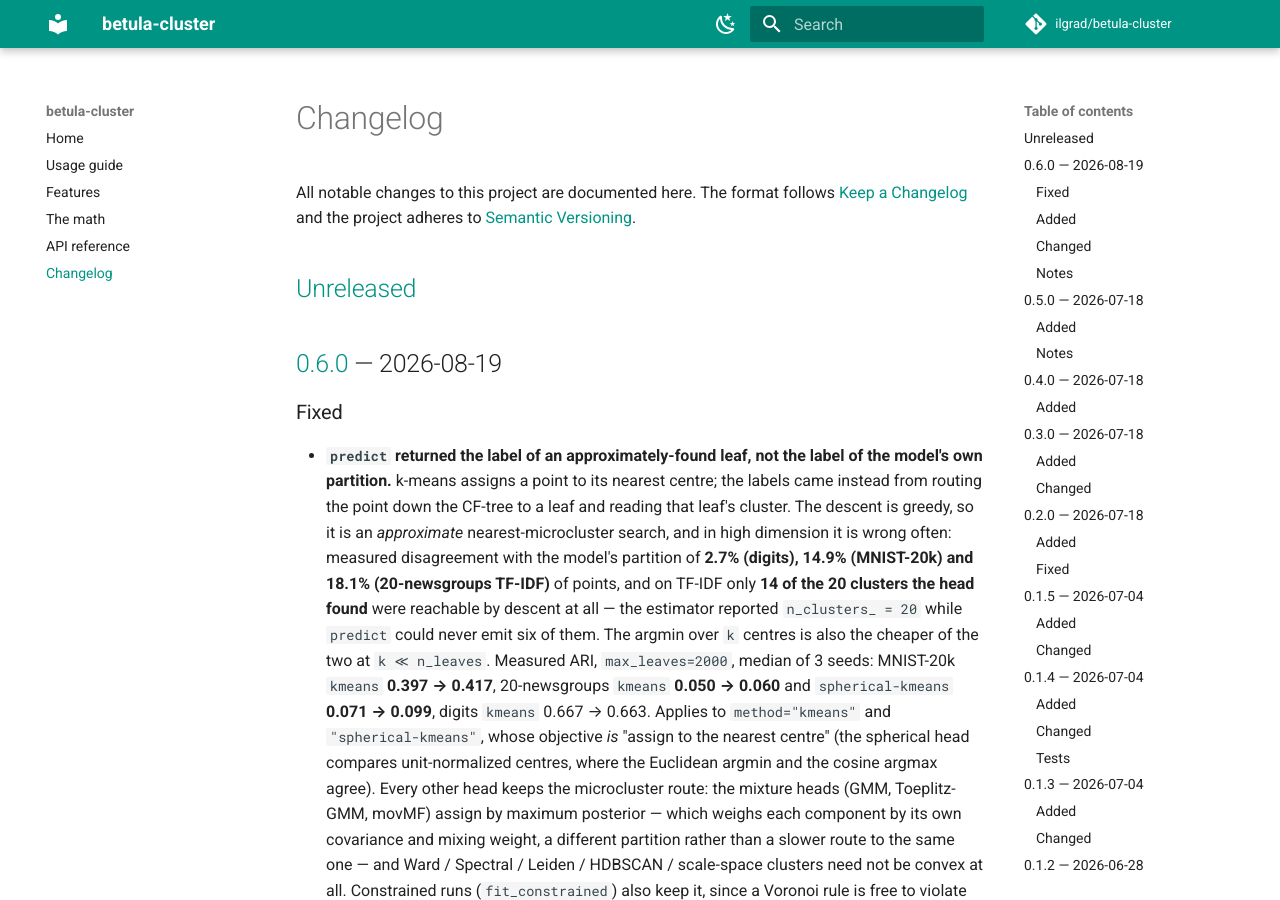
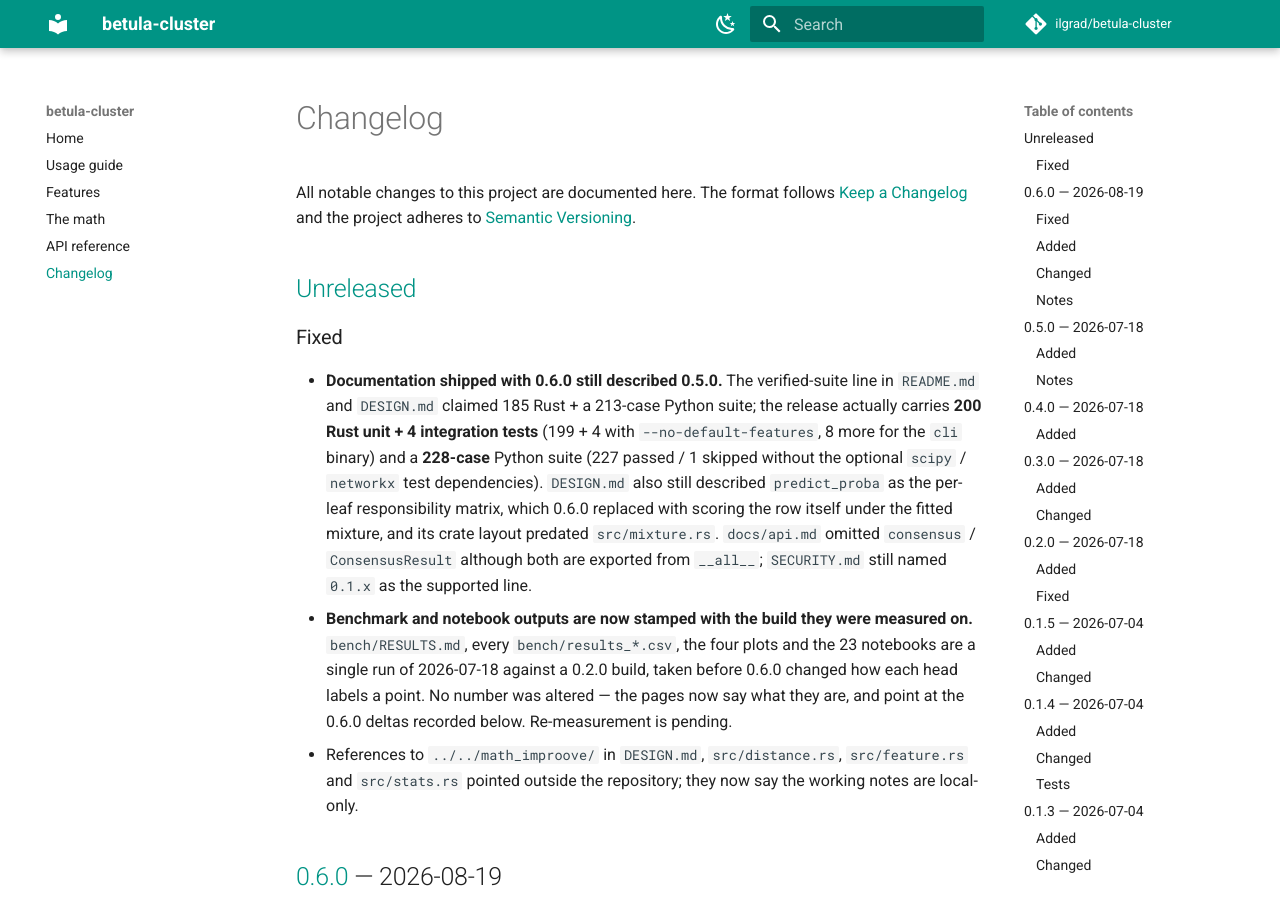
Before and after one commit to ilgrad/betula-cluster, an MkDocs documentation site: the page built from docs/changelog.md, in a window 1280 px wide and 900 px high. Built offline with MkDocs 1.6.1 and Material for MkDocs 9.7.7, drawn with Linux system fonts in a browser that asks for light colours; comment, search, counter and statistics services are not loaded.

Commit message:
docs: actualize the shipped documentation for 0.6.0
The 0.6.0 cycle updated CHANGELOG, MATH, FEATURES and USAGE but touched README
by exactly two lines (the BibTeX version), and DESIGN, RESULTS and the notebooks
not at all. So the release shipped a README claiming a 213-case Python suite and
185 Rust tests, and a DESIGN describing predict_proba as the per-leaf
responsibility matrix that 0.6.0 had replaced.

Counts now come from a run of the gate, not from memory: 200 Rust lib + 4
integration tests (199 + 4 serial, 8 more for the cli binary) and a 228-case
Python suite -- 227 passed with 1 skipped when the optional scipy/networkx test
dependencies are absent, 228 passed with them.

Corrected as wrong rather than merely stale: predict_proba scores the row under
the fitted mixture, not its leaf; the crate layout predated src/mixture.rs and
listed 7 of the 14 clustering modules; the rebuild description predated the
leaf-budget targeting; docs/api.md omitted consensus and ConsensusResult though
both are exported from __all__; SECURITY.md still named 0.1.x as supported.

References to ../../math_improove/ resolved outside the repository -- three of
them are module doc comments that ship in the published crate docs. They now say
the working notes are local-only, which is what they are.

No measured number was altered. Every bench table, CSV, plot and notebook output
is one run of 2026-07-18 against a 0.2.0 build, taken before 0.6.0 changed how
each head labels a point, and the pages now say so and point at the recorded
0.6.0 deltas. Re-measurement is a separate job.

Also documents the modelling cost 0.6.0 accepted, which the README never
mentioned: on raw MNIST pixels the diagonal GMM scores ARI 0.185 at the default
leaf budget where a nearest-centre rule scores 0.378.

```diff
--- a/CHANGELOG.md
+++ b/CHANGELOG.md
@@ -5,6 +5,23 @@ All notable changes to this project are documented here. The format follows
 [Semantic Versioning](https://semver.org/spec/v2.0.0.html).
 
 ## [Unreleased]
+
+### Fixed
+- **Documentation shipped with 0.6.0 still described 0.5.0.** The verified-suite line in `README.md`
+  and `DESIGN.md` claimed 185 Rust + a 213-case Python suite; the release actually carries **200 Rust
+  unit + 4 integration tests** (199 + 4 with `--no-default-features`, 8 more for the `cli` binary) and
+  a **228-case** Python suite (227 passed / 1 skipped without the optional `scipy` / `networkx` test
+  dependencies). `DESIGN.md` also still described `predict_proba` as the per-leaf responsibility
+  matrix, which 0.6.0 replaced with scoring the row itself under the fitted mixture, and its crate
+  layout predated `src/mixture.rs`. `docs/api.md` omitted `consensus` / `ConsensusResult` although
+  both are exported from `__all__`; `SECURITY.md` still named `0.1.x` as the supported line.
+- **Benchmark and notebook outputs are now stamped with the build they were measured on.**
+  `bench/RESULTS.md`, every `bench/results_*.csv`, the four plots and the 23 notebooks are a single
+  run of 2026-07-18 against a 0.2.0 build, taken before 0.6.0 changed how each head labels a point.
+  No number was altered — the pages now say what they are, and point at the 0.6.0 deltas recorded
+  below. Re-measurement is pending.
+- References to `../../math_improove/` in `DESIGN.md`, `src/distance.rs`, `src/feature.rs` and
+  `src/stats.rs` pointed outside the repository; they now say the working notes are local-only.
 
 ## [0.6.0] — 2026-08-19
 
```
Also changed, not shown: DESIGN.md (+26 -10 lines), README.md (+16 -4 lines), SECURITY.md (+1 -1 lines), bench/RESULTS.md (+11 -0 lines), docs/FEATURES.md (+8 -3 lines), docs/api.md (+6 -0 lines), examples/README.md (+4 -0 lines), research/RESULTS-estep.md (+4 -0 lines), 4 other files.
